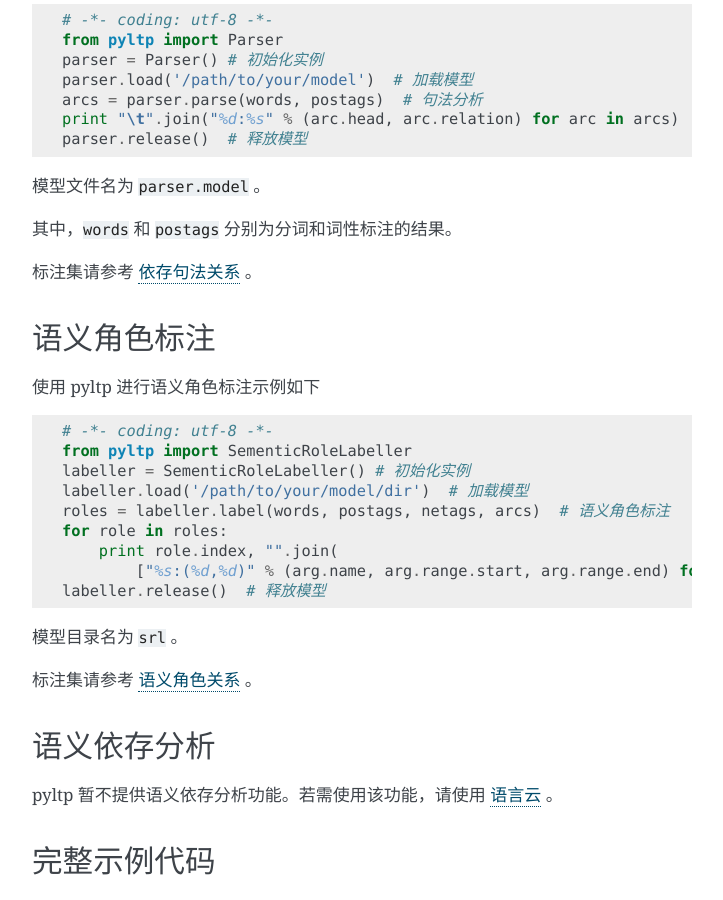
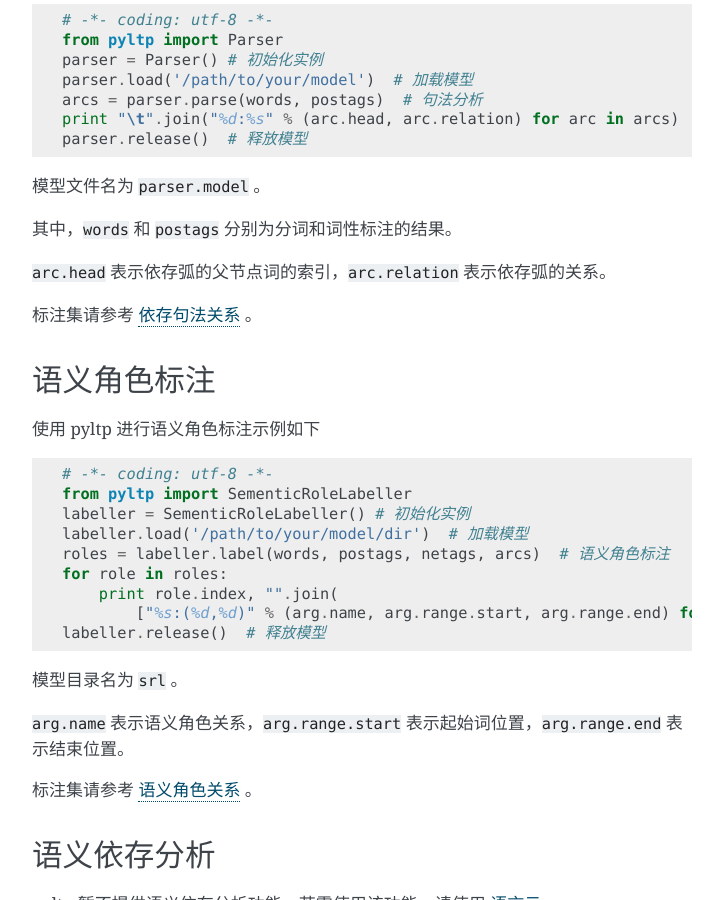
Before and after one commit to HuangFJ/pyltp, a Sphinx documentation site: the page built from doc/api.rst, in a window 1280 px wide and 900 px high, scrolled down 3580 px. Shown: the whole window, without its empty margins (388-1111 px from the left). Built offline with Sphinx 7.4.7, drawn with Linux system fonts in a browser that asks for light colours.

Commit message:
update doc

```diff
--- a/doc/api.rst
+++ b/doc/api.rst
@@ -164,6 +164,8 @@
 
 其中，:code:`words` 和 :code:`postags` 分别为分词和词性标注的结果。
 
+:code:`arc.head` 表示依存弧的父节点词的索引，:code:`arc.relation` 表示依存弧的关系。
+
 标注集请参考 `依存句法关系 <http://ltp.readthedocs.org/zh_CN/latest/appendix.html#id5>`_ 。
 
 语义角色标注
@@ -184,6 +186,8 @@
 
 模型目录名为 :file:`srl` 。
 
+:code:`arg.name` 表示语义角色关系，:code:`arg.range.start` 表示起始词位置，:code:`arg.range.end` 表示结束位置。
+
 标注集请参考 `语义角色关系 <http://ltp.readthedocs.org/zh_CN/latest/appendix.html#id6>`_ 。
 
 语义依存分析
```
